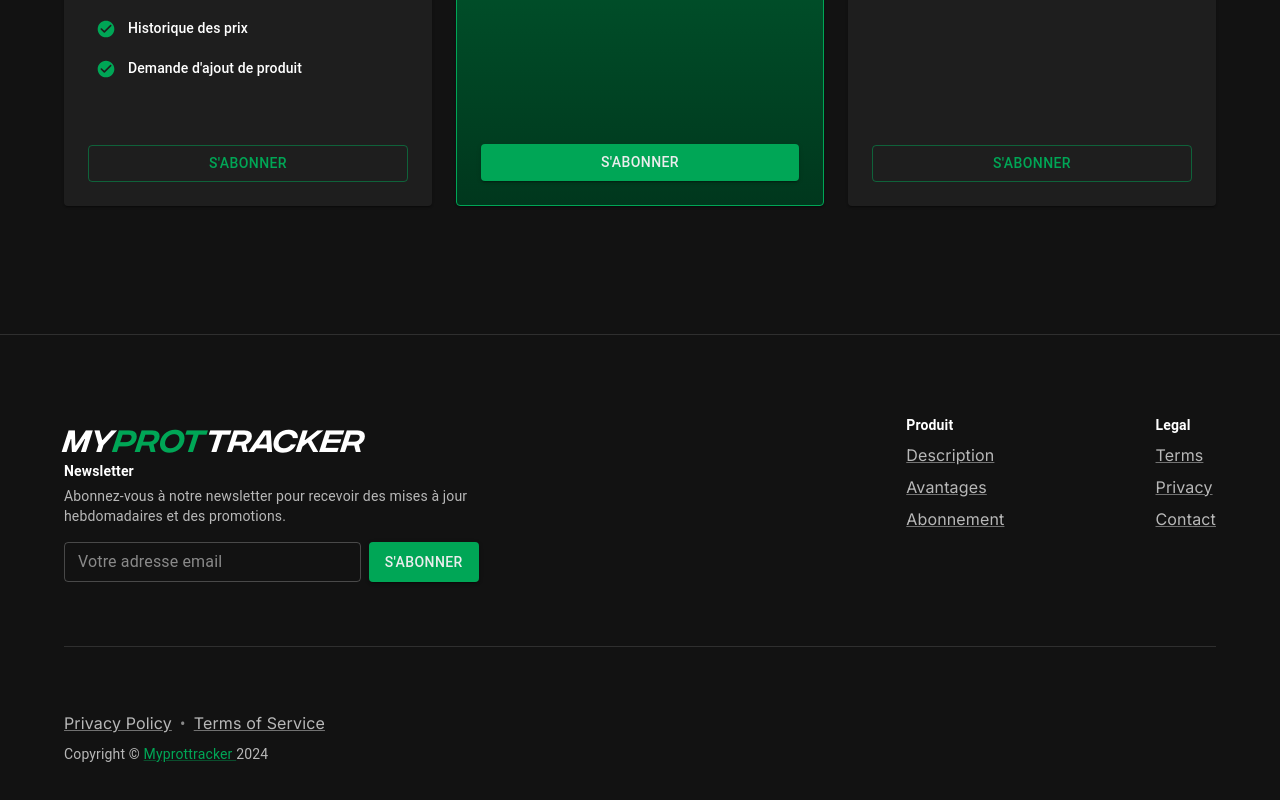
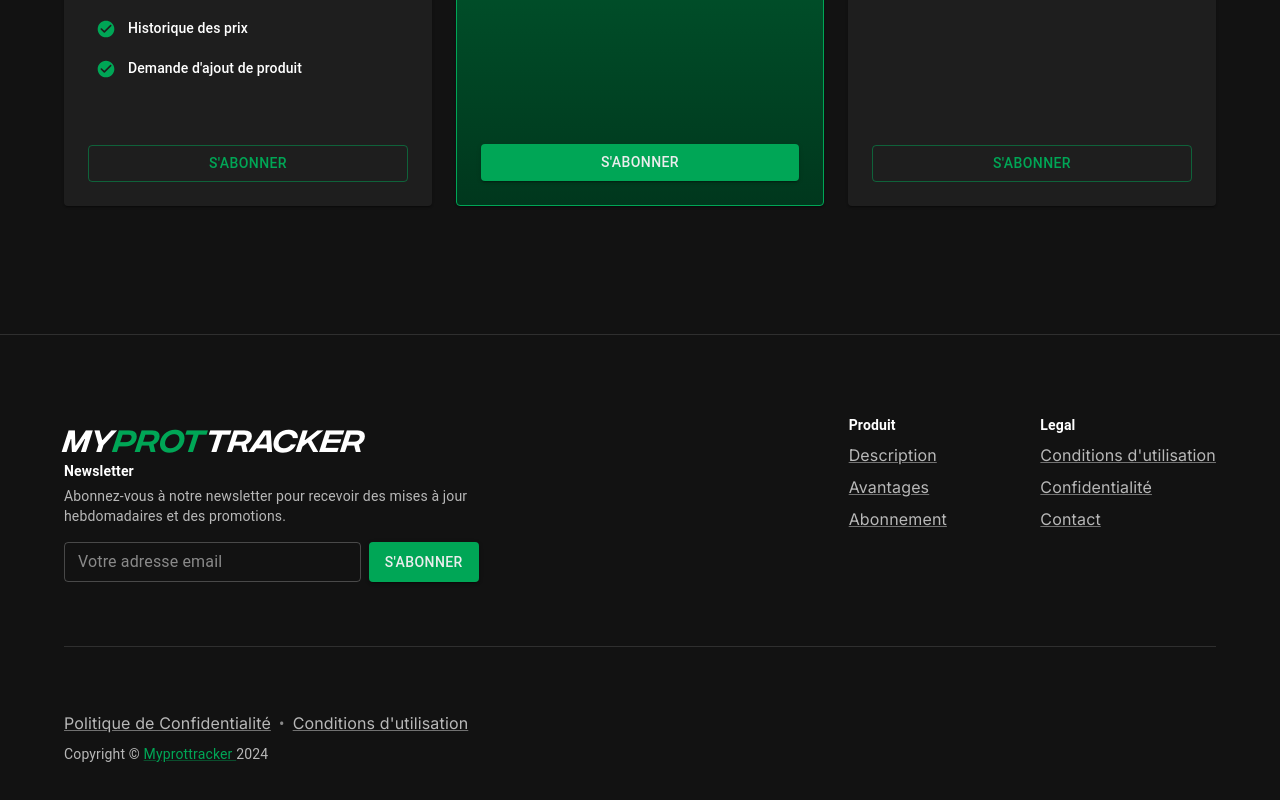
Before and after one commit to DopeCloudd/prottracker, a React (Create React App) app in the folder client/: page / in a window 1280 px wide. Shown: the part 2769-3569 px from the top of the page. Built offline with nearby package versions, Linux system fonts and the light colour scheme; no server answers.

Commit message:
chore: Update Footer component with French translations for terms and privacy

```diff
--- a/client/src/components/Footer.jsx
+++ b/client/src/components/Footer.jsx
@@ -158,10 +158,10 @@ export default function Footer() {
               Legal
             </Typography>
             <Link color="text.secondary" href="#">
-              Terms
+              Conditions d'utilisation
             </Link>
             <Link color="text.secondary" href="#">
-              Privacy
+              Confidentialité
             </Link>
             <Link color="text.secondary" href="#">
               Contact
@@ -180,13 +180,13 @@ export default function Footer() {
         >
           <div>
             <Link color="text.secondary" href="#">
-              Privacy Policy
+              Politique de Confidentialité
             </Link>
             <Typography display="inline" sx={{ mx: 0.5, opacity: 0.5 }}>
               &nbsp;•&nbsp;
             </Typography>
             <Link color="text.secondary" href="#">
-              Terms of Service
+              Conditions d'utilisation
             </Link>
             <Copyright />
           </div>
```
